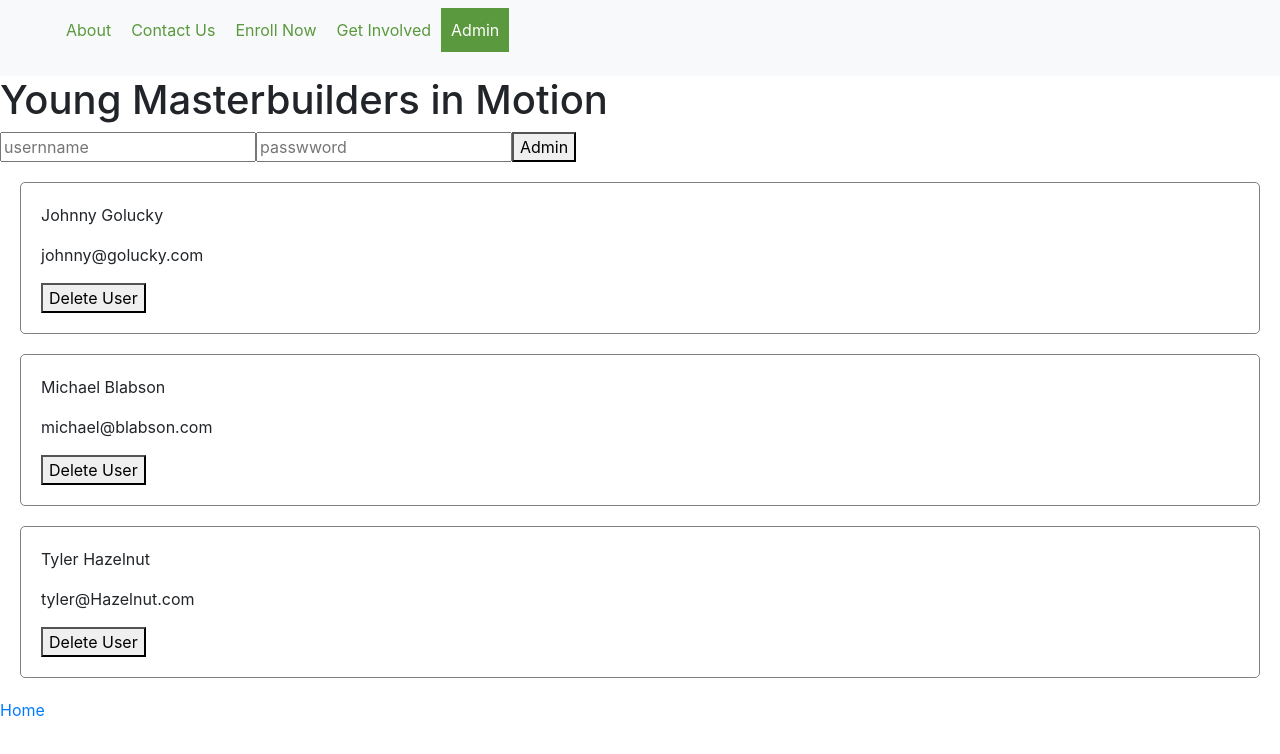
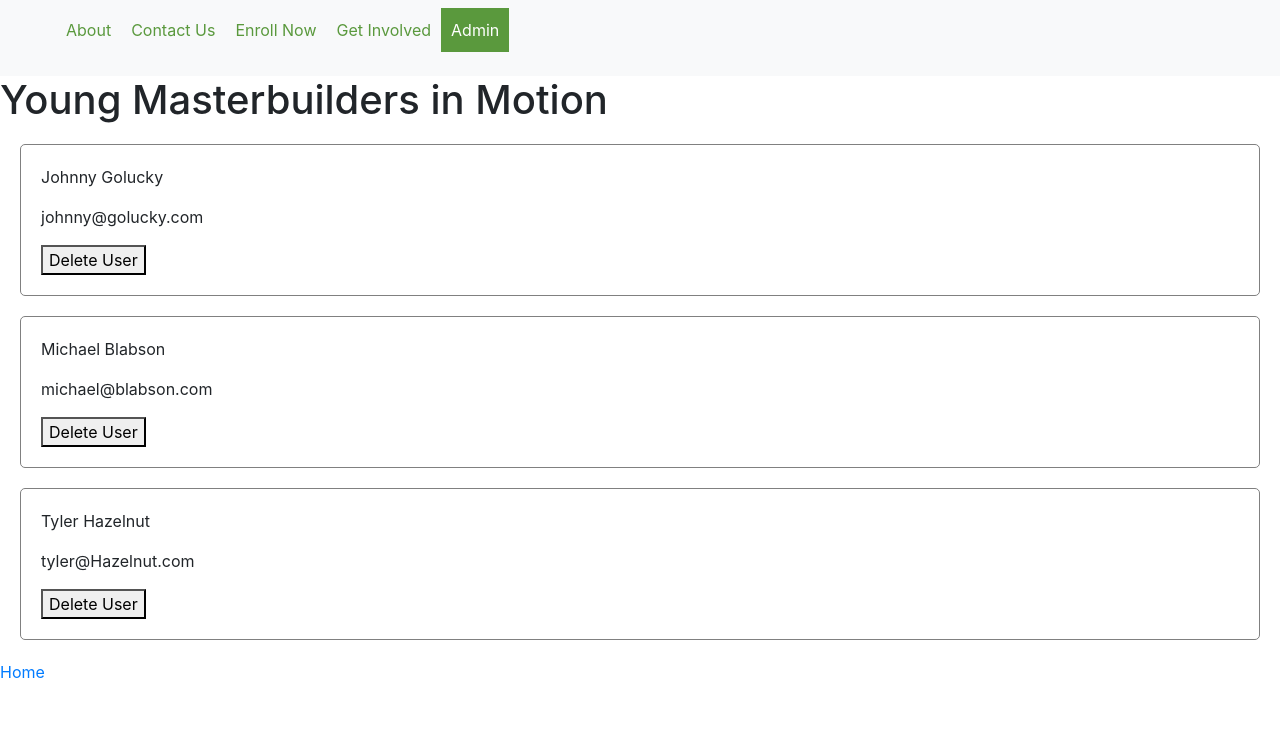
Before and after one commit to the-difference-engine/ymim, a React (Create React App) app in the folder frontend/: page /admin in a window 1280 px wide. Shown: the top 754 px of the page. Built offline with nearby package versions, Linux system fonts and the light colour scheme.

Commit message:
Remove form

```diff
--- a/frontend/src/pages/admin.jsx
+++ b/frontend/src/pages/admin.jsx
@@ -32,11 +32,6 @@ class Admin extends Component {
             <div>
                 < Header />
                 <h1>Young Masterbuilders in Motion</h1>
-                <form>
-                    <input type="text" placeholder="usernname" />
-                    <input type="password" placeholder="passwword" />
-                    <button>Admin</button>
-                </form>
                 <SiteUser demoUser={this.state.user} />
                 <Link to="/">Home</Link>
             </div>
```
